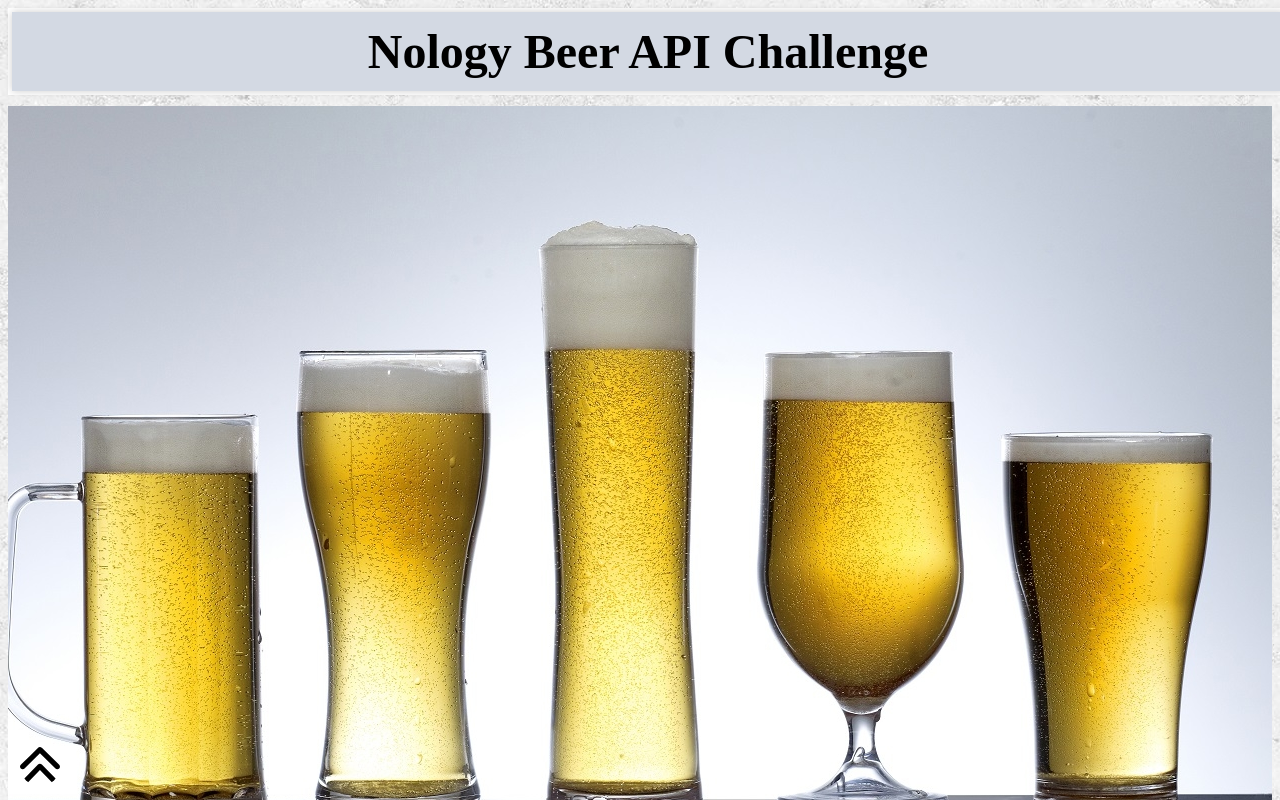
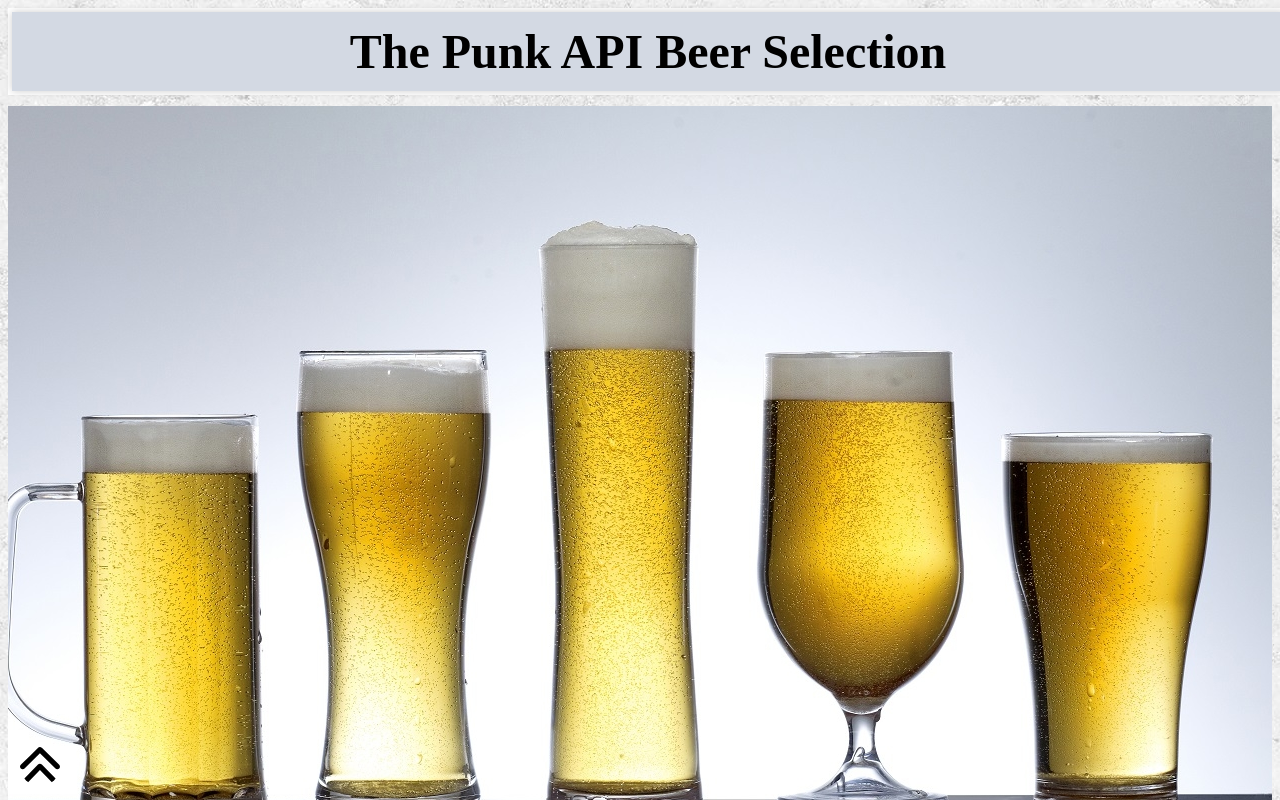
Before and after one commit to sydneymurray/nology-punk-api-beer-challenge-production, a React (Create React App) app: page / in a window 1280 px wide. Shown: the top 800 px of the page. Built offline with nearby package versions, Linux system fonts and the light colour scheme; no server answers.

Commit message:
Retitled the App

```diff
--- a/src/containers/Header/Header.jsx
+++ b/src/containers/Header/Header.jsx
@@ -5,7 +5,7 @@ const Header = () => {
 
     return <>
         <section className="header-container">
-            <h1 className="header-container__h1">Nology Beer API Challenge</h1>
+            <h1 className="header-container__h1">The Punk API Beer Selection</h1>
         </section>
     </>
 }
```
